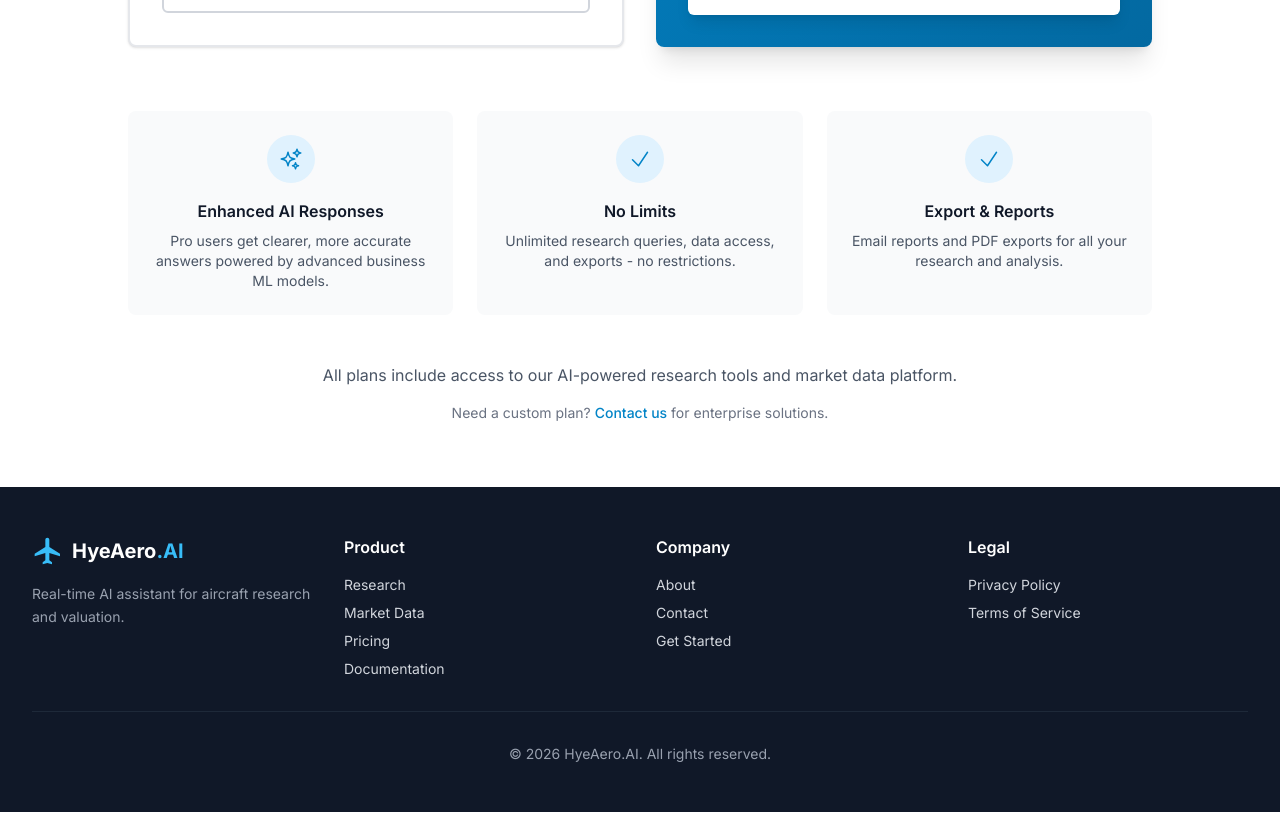
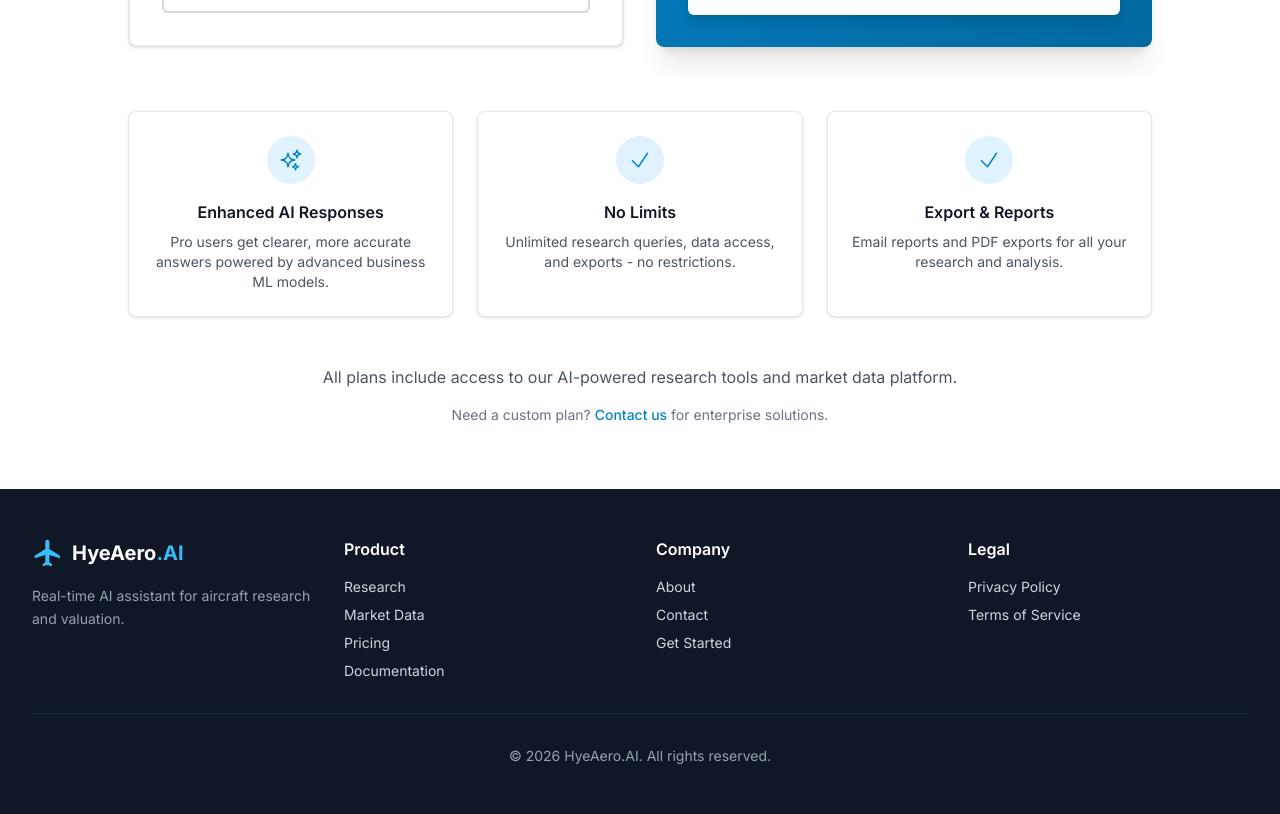
Before and after one commit to lovable821/hyeaero.ai-research-frontend, a Next.js app: page /pricing in a window 1280 px wide. Shown: the part 949-1763 px from the top of the page. Built offline with nearby package versions, Linux system fonts and the light colour scheme.

Commit message:
feat: fixed prcing page block border issue

```diff
--- a/app/pricing/page.tsx
+++ b/app/pricing/page.tsx
@@ -106,7 +106,7 @@ export default function PricingPage() {
 
           {/* Feature Highlights */}
           <div className="mt-16 grid md:grid-cols-3 gap-6 max-w-5xl mx-auto">
-            <div className="text-center p-6 bg-gray-50 dark:bg-gray-800 rounded-lg transition-colors">
+            <div className="text-center p-6 bg-white dark:bg-gray-800 border border-gray-200 dark:border-gray-700 rounded-lg shadow-sm hover:shadow-md transition-all duration-200">
               <div className="w-12 h-12 bg-primary-100 dark:bg-primary-900/30 rounded-full flex items-center justify-center mx-auto mb-4">
                 <SparklesIcon className="h-6 w-6 text-primary-600 dark:text-primary-400" />
               </div>
@@ -115,7 +115,7 @@ export default function PricingPage() {
                 Pro users get clearer, more accurate answers powered by advanced business ML models.
               </p>
             </div>
-            <div className="text-center p-6 bg-gray-50 dark:bg-gray-800 rounded-lg transition-colors">
+            <div className="text-center p-6 bg-white dark:bg-gray-800 border border-gray-200 dark:border-gray-700 rounded-lg shadow-sm hover:shadow-md transition-all duration-200">
               <div className="w-12 h-12 bg-primary-100 dark:bg-primary-900/30 rounded-full flex items-center justify-center mx-auto mb-4">
                 <CheckIcon className="h-6 w-6 text-primary-600 dark:text-primary-400" />
               </div>
@@ -124,7 +124,7 @@ export default function PricingPage() {
                 Unlimited research queries, data access, and exports - no restrictions.
               </p>
             </div>
-            <div className="text-center p-6 bg-gray-50 dark:bg-gray-800 rounded-lg transition-colors">
+            <div className="text-center p-6 bg-white dark:bg-gray-800 border border-gray-200 dark:border-gray-700 rounded-lg shadow-sm hover:shadow-md transition-all duration-200">
               <div className="w-12 h-12 bg-primary-100 dark:bg-primary-900/30 rounded-full flex items-center justify-center mx-auto mb-4">
                 <CheckIcon className="h-6 w-6 text-primary-600 dark:text-primary-400" />
               </div>
```
